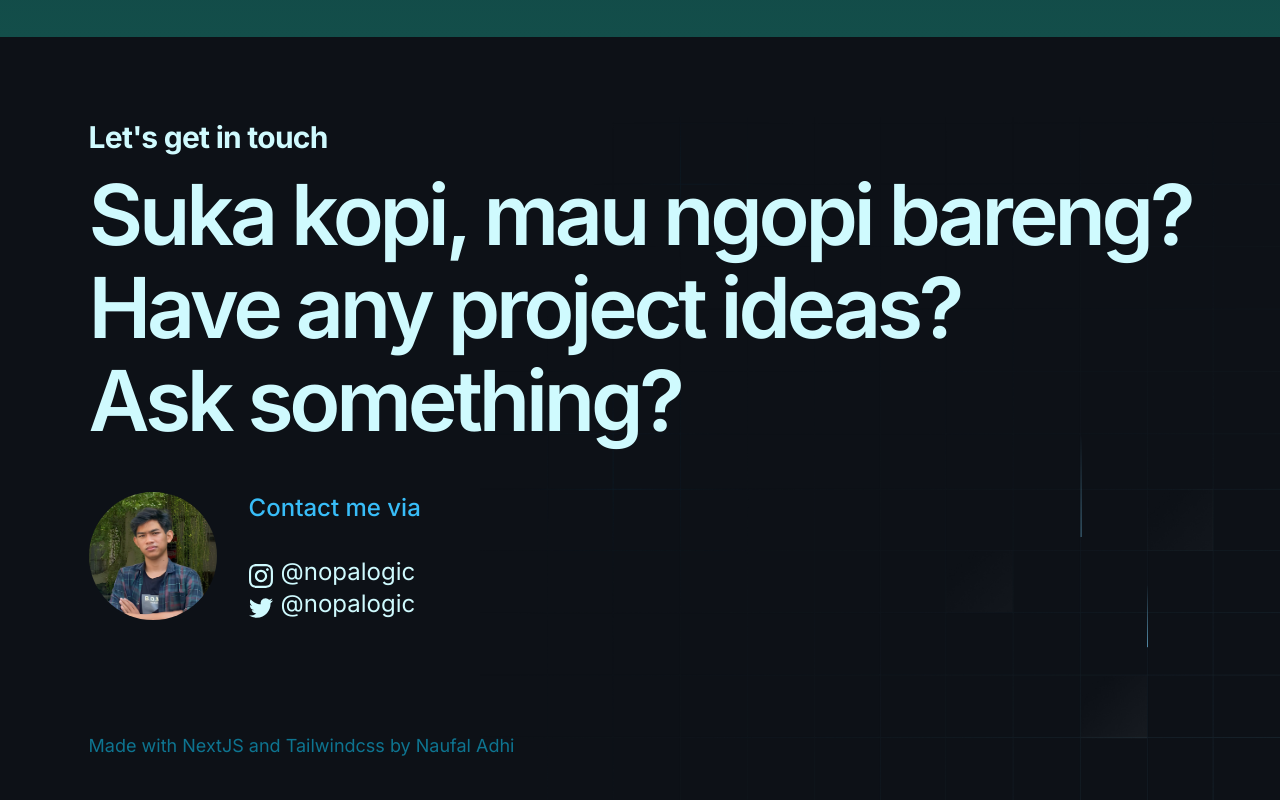
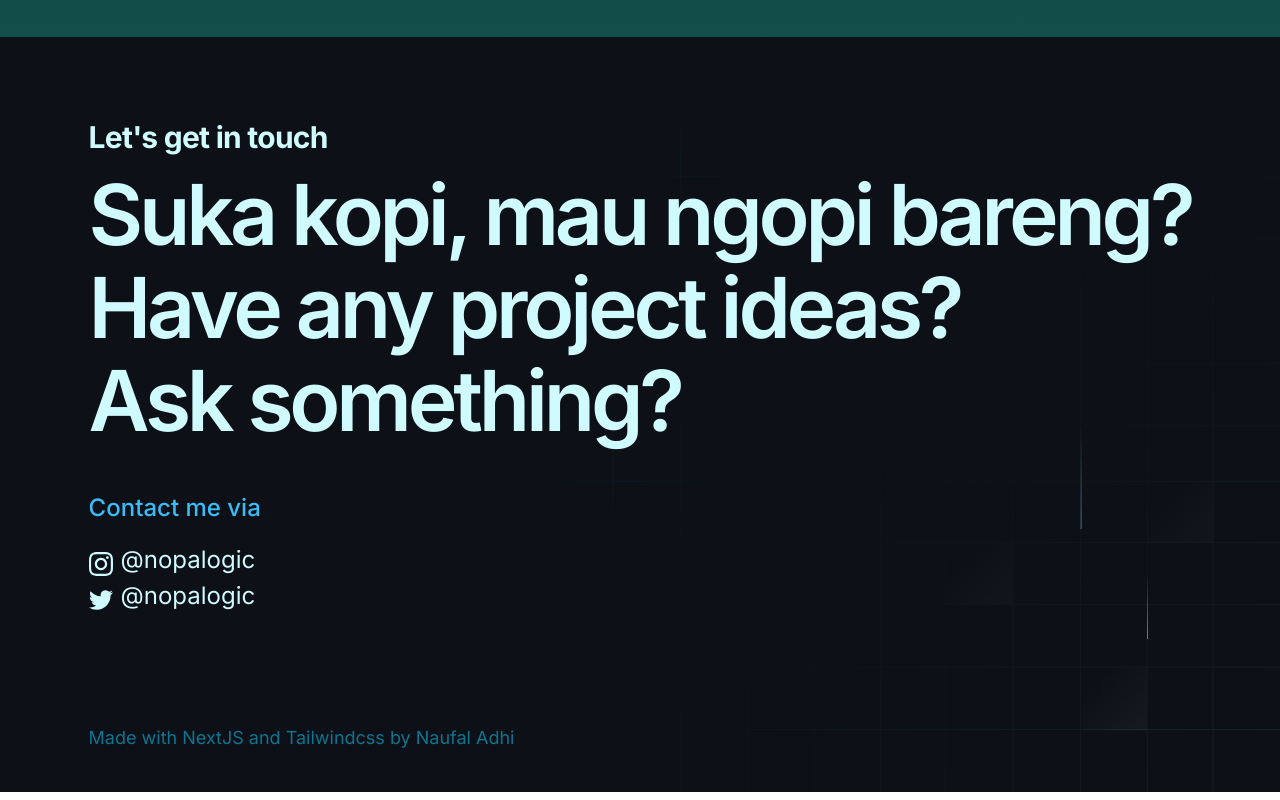
Before and after one commit to Nopalogic/naufaladhi, a Next.js app: page / in a window 1280 px wide. Shown: the part 4942-5742 px from the top of the page. Built offline with nearby package versions, Linux system fonts and the light colour scheme.

Commit message:
redesign: remove profile image

```diff
--- a/src/components/contact/Contact.tsx
+++ b/src/components/contact/Contact.tsx
@@ -34,23 +34,12 @@ export default function Contact() {
 
           <div className="mt-10">
             <div className="flex flex-col items-start md:flex-row md:space-x-8">
-              <div className="relative inline-flex aspect-square h-24 max-h-24 min-h-[32px] min-w-[32px] items-center justify-center rounded-full md:h-28 xl:h-32 xl:max-h-32">
-                <Image
-                  width={500}
-                  height={500}
-                  src={ProfilePicture}
-                  alt="Naufl Adhi"
-                  loading="lazy"
-                  className="max-h-24 min-h-[32px] min-w-[32px] max-w-[96px] rounded-full object-cover md:h-28 md:w-28 lg:h-24 lg:w-24 xl:h-32 xl:max-h-32 xl:w-32 xl:max-w-[128px]"
-                />
-              </div>
-
               <div className="mt-2 md:mt-0">
                 <p className="text-xl font-medium text-[#38BDF8] xl:text-2xl">
                   Contact me via
                 </p>
 
-                <div className="mt-4 space-y-0 text-[#CFFAFE] md:mt-6 lg:text-base xl:mt-8 xl:text-2xl">
+                <div className="mt-4 space-y-2 text-[#CFFAFE] md:mt-5 md:space-y-1 lg:text-base xl:text-2xl">
                   <Link
                     href="https://instagram.com/@nopalogic"
                     className="flex items-center space-x-4"
```
